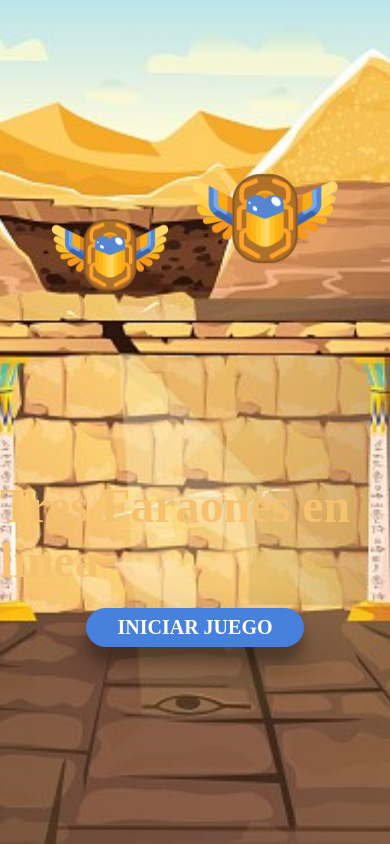
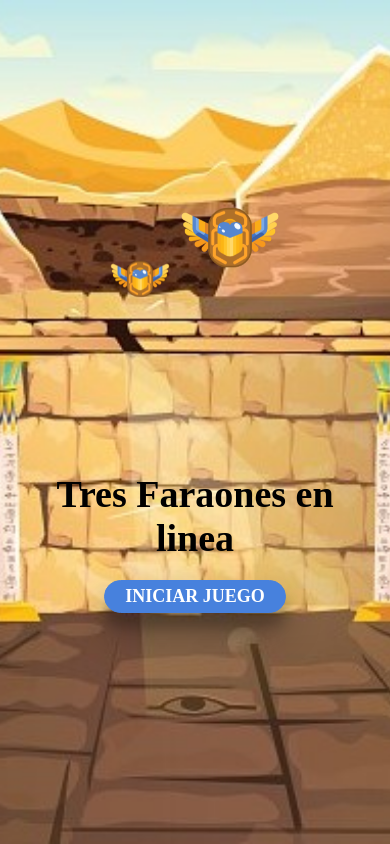
Before and after one commit to Solcii/Tres-faraones-en-linea, a React (Create React App) app: page / in a window 390 px wide. Built offline with nearby package versions, Linux system fonts and the light colour scheme; a web font is replaced by a local one.

Commit message:
diseño responsive

```diff
--- a/public/index.html
+++ b/public/index.html
@@ -4,7 +4,7 @@
     <meta charset="utf-8" />
     <link rel="icon" href="%PUBLIC_URL%/favicon.ico" />
     <meta name="viewport" content="width=device-width, initial-scale=1" />
-    <meta name="theme-color" content="#000000" />
+    <meta name="theme-color" content="#4781DD" />
     <meta
       name="description"
       content="Web site created using create-react-app"
--- a/src/App.css
+++ b/src/App.css
@@ -38,4 +38,13 @@
   .container {
     background-image: url(./images/tumba-faraon-mobile.jpg);
   }
+  .menu-container{
+    max-width: 85%;
+  }
 }
+@media(max-width: 576px){
+  .beetle-container .beetle:first-child{
+    width: 6rem;
+    height: 6rem;
+  }
+}
--- a/src/components/Beetle/Beetle.css
+++ b/src/components/Beetle/Beetle.css
@@ -33,3 +33,16 @@
     0% { transform: translateY(8rem); }
     100% { transform: translateY(-5rem); }
 }
+
+/* Diseño Responsive */
+@media (max-width: 576px) {
+    .beetle{
+        width: 3.5rem;
+        height: 3.5rem;
+        margin: 0 0.5rem;
+    }
+    .menu-container .beetle {
+        width: 10rem;
+        height: 10rem;
+    }
+}
--- a/src/components/Button/Button.css
+++ b/src/components/Button/Button.css
@@ -4,7 +4,7 @@
     border: 0.1rem solid #4781DD;
     border-radius: 5rem;
     padding: 0.7rem 3rem;
-    margin: 1rem;
+    margin: 1rem 1rem 0 1rem;
     box-shadow: rgba(0, 0, 0, 0.3) 0rem 1.9rem 3.8rem, rgba(0, 0, 0, 0.22) 0rem 1.5rem 1.2rem;
     font-size: 2rem;
     font-weight: bold;
@@ -19,3 +19,11 @@
 .modal-body .button{
     align-self: flex-end;
 }
+
+/* Diseño Responsive */
+@media (max-width: 576px) {
+    .button{
+        font-size: 1.8rem;
+        padding: 0.5rem 2rem;
+    }
+}
--- a/src/components/Modal/Modal.css
+++ b/src/components/Modal/Modal.css
@@ -44,3 +44,22 @@
     margin: 2rem;
     height: 18rem;
 }
+
+/* Diseño Responsive */
+@media (max-width: 768px) {
+    .modal-container{
+        max-width: 85%;
+        height: initial;
+    }
+    .pharaoh{
+        display: none;
+    }
+    .modal-body{
+        position: initial;
+        top: 0;
+        left: 0;
+        margin: 1rem;
+        padding: 0;
+        height: initial;
+    }
+  }
--- a/src/components/ScoreBoard/ScoreBoard.css
+++ b/src/components/ScoreBoard/ScoreBoard.css
@@ -23,3 +23,10 @@
     background-color: #C00000;
     margin-right: 0.5rem;
 }
+
+/* Diseño Responsive */
+@media (max-width: 576px){
+    .score-board{
+        width: 29.6rem;
+    }
+}
--- a/src/components/Square/Square.css
+++ b/src/components/Square/Square.css
@@ -43,3 +43,11 @@
     50% { border-radius: 0%; }
     100% { border-radius: 50%;}
 }
+
+/* Diseño Responsive */
+@media (max-width: 576px){
+    .square{
+        width: 8rem;
+        height: 8rem;
+    }
+}
--- a/src/components/Title/Title.css
+++ b/src/components/Title/Title.css
@@ -4,3 +4,17 @@
     color: #F6C16E;
     margin: 3rem 0 1rem;
 }
+
+/* Diseño Responsive */
+@media (max-width: 768px) {
+    .title {
+      color: #000;
+    }
+}
+@media (max-width: 576px) {
+    .title {
+        font-size: 3.8rem;
+        text-align: center;
+        max-width: 85%;
+    }
+}
```
Also changed, not shown: src/images/tumba-faraon-mobile.jpg.
